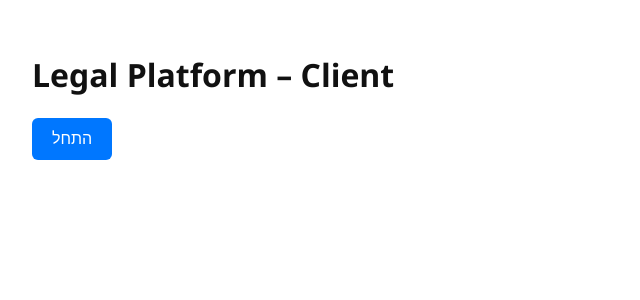
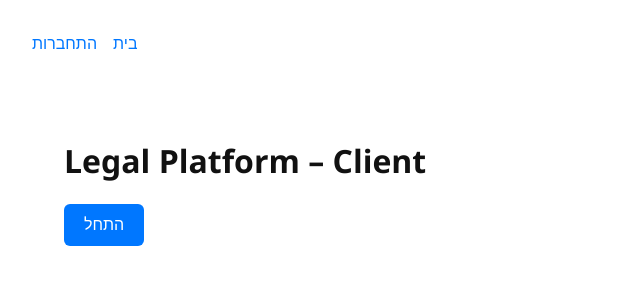
Before and after one commit to madmonyotam/legal-platform, a React (Vite) app in the folder apps/client/: page / in a window 1280 px wide. Shown: the top 300 px of the page, without its empty margins (0-640 px from the left). Built offline with nearby package versions, Linux system fonts and the light colour scheme.

Commit message:
seperate routes - start

```diff
--- a/apps/client/src/App.tsx
+++ b/apps/client/src/App.tsx
@@ -3,24 +3,15 @@ import { GlobalStyle } from './styles/GlobalStyle';
 import { lightTheme } from './styles/theme';
 import { Provider } from 'react-redux';
 import { store } from './store';
-import { BrowserRouter as Router, Routes, Route } from 'react-router-dom';
-import { Login } from './pages/Login';
-import { Button } from './components/Button';
+import { BrowserRouter as Router } from 'react-router-dom';
+import { AppRoutes } from './routes/AppRoutes';
 
 export const App = () => (
   <Provider store={store}>
     <ThemeProvider theme={lightTheme}>
       <GlobalStyle />
       <Router>
-        <Routes>
-          <Route path="/" element={
-            <main style={{ padding: '2rem' }}>
-              <h1>Legal Platform – Client</h1>
-              <Button>התחל</Button>
-            </main>
-          } />
-          <Route path="/login" element={<Login />} />
-        </Routes>
+        <AppRoutes />
       </Router>
     </ThemeProvider>
   </Provider>
--- /dev/null
+++ b/apps/client/src/routes/AppRoutes.tsx
@@ -0,0 +1,21 @@
+import { Routes, Route } from 'react-router-dom';
+import { Login } from '../pages/Login';
+import { Button } from '../components/Button';
+import { MainLayout } from './MainLayout';
+
+export const AppRoutes = () => (
+    <Routes>
+        <Route element={<MainLayout />}>
+            <Route
+                path="/"
+                element={
+                    <main style={{ padding: '2rem' }}>
+                        <h1>Legal Platform – Client</h1>
+                        <Button>התחל</Button>
+                    </main>
+                }
+            />
+            <Route path="/login" element={<Login />} />
+        </Route>
+    </Routes>
+);
--- /dev/null
+++ b/apps/client/src/routes/MainLayout.tsx
@@ -0,0 +1,26 @@
+import type { ReactNode } from 'react';
+import { Link, Outlet } from 'react-router-dom';
+import styled from 'styled-components';
+
+const Wrapper = styled.div`
+  padding: 2rem;
+`;
+
+const Nav = styled.nav`
+  margin-bottom: 2rem;
+  a {
+    margin-right: 1rem;
+    text-decoration: none;
+    color: ${({ theme }) => theme.colors.primary || 'blue'};
+  }
+`;
+
+export const MainLayout = ({ children }: { children?: ReactNode }) => (
+    <Wrapper>
+        <Nav>
+            <Link to="/">בית</Link>
+            <Link to="/login">התחברות</Link>
+        </Nav>
+        {children ?? <Outlet />}
+    </Wrapper>
+);
```
